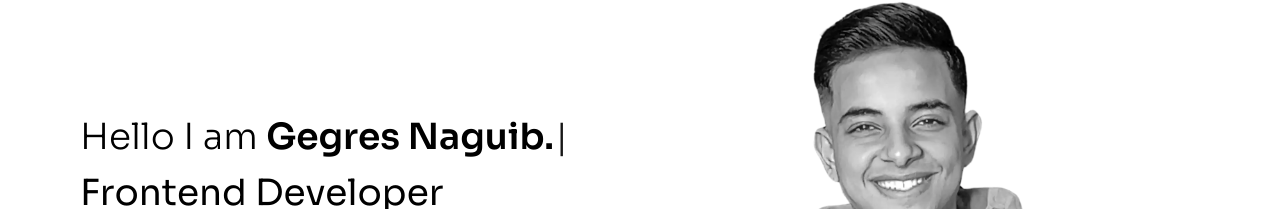
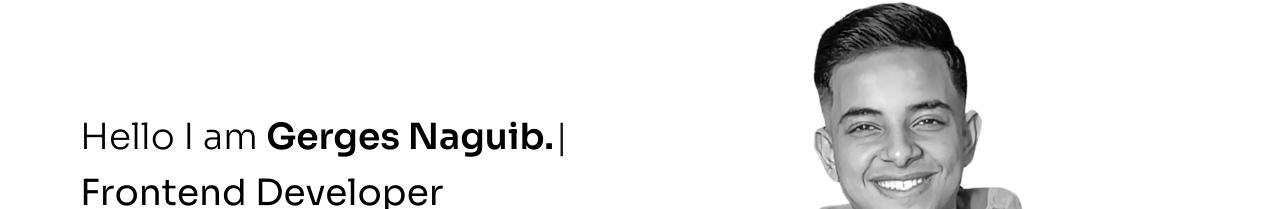
Before and after one commit to Gerges-GN/My-Personal-Portfolio, a React (Vite) app: page / in a window 1280 px wide. Shown: the part 158-367 px from the top of the page. Built offline with nearby package versions, Linux system fonts and the light colour scheme.

Commit message:
Update email address in contact form

```diff
--- a/src/sections/Contact.jsx
+++ b/src/sections/Contact.jsx
@@ -31,7 +31,7 @@ function Contact() {
           <div className="flex-1/2 md:pr-10">
             {/* Form */}
             <form
-              action="https://formsubmit.co/gerges7001@gmail.com"
+              action="https://formsubmit.co/gerges.naguib.dev@gmail.com"
               method="POST"
               className="max-w-[450px] mx-auto"
             >
@@ -86,9 +86,9 @@ function Contact() {
               Let's talk!
             </h1>
             <p className="text-(--neutral) mb-6 leading-6">
-            I seek to push the limits of creativity to create high-engaging,
-            user-friendly, and memorable interactive experiences.
-          </p>
+              I seek to push the limits of creativity to create high-engaging,
+              user-friendly, and memorable interactive experiences.
+            </p>
             <span className="flex items-center gap-2 md:gap-3 leading-6 md:leading-8 text-md  md:text-lg text-(--neutral)">
               <FontAwesomeIcon icon={faEnvelope} />
               <h4>gerges.naguib.dev@gmail.com</h4>
--- a/src/sections/Hero.jsx
+++ b/src/sections/Hero.jsx
@@ -16,7 +16,7 @@ function Hero() {
 
                 <Typewriter
                   options={{
-                    strings: `Hello I am <span style="font-weight:600"> Gegres Naguib.</span>`,
+                    strings: `Hello I am <span style="font-weight:600"> Gerges Naguib.</span>`,
                     autoStart: true,
                     delay: 50
                   }}
```
